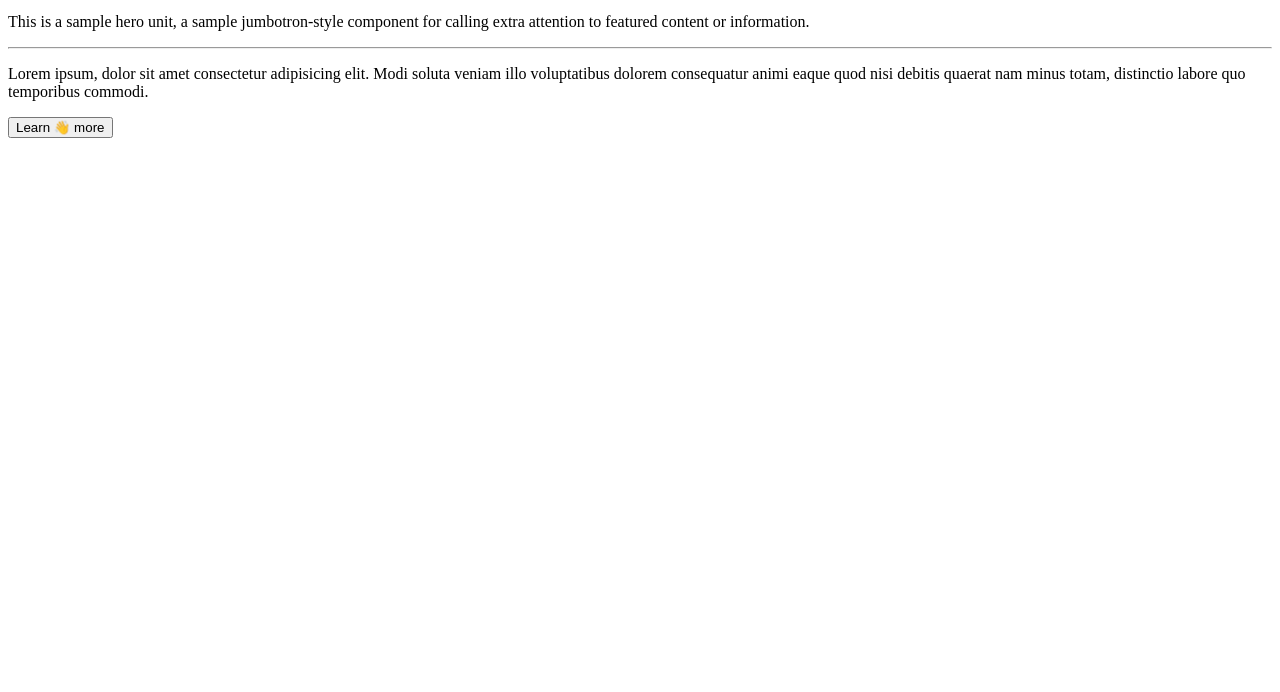
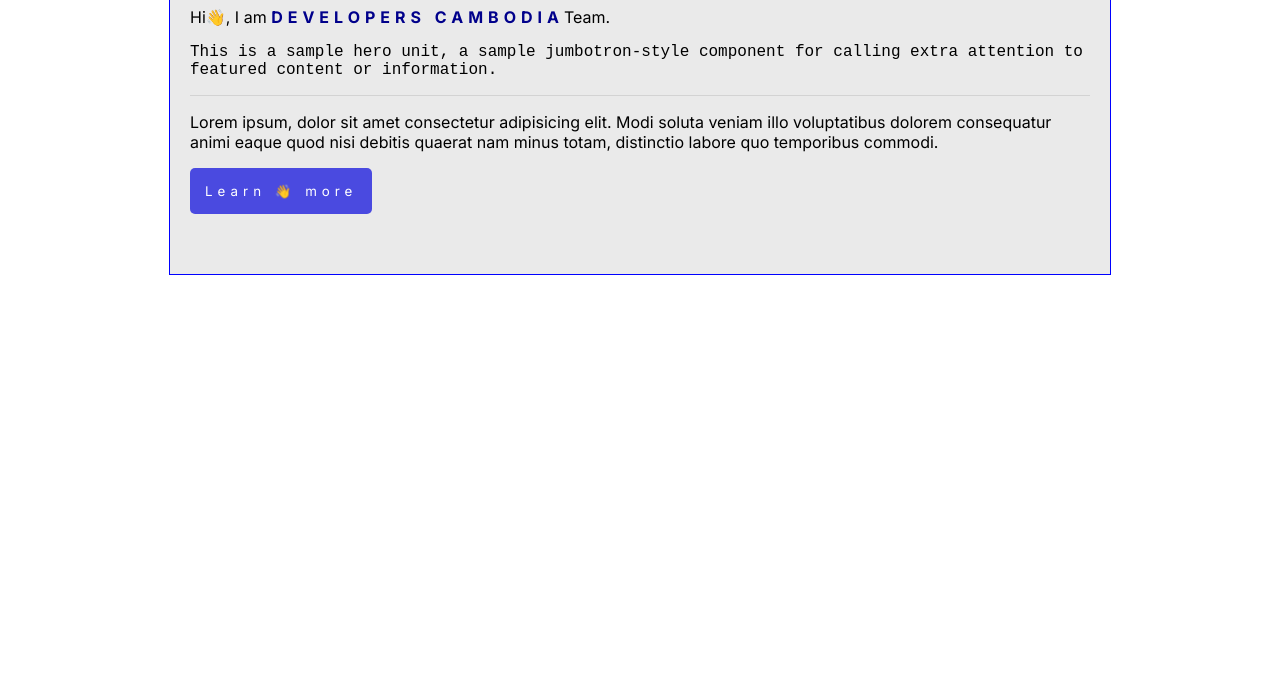
Before and after one commit to khannkanhchana/text-CSS, a plain HTML site: page index.html in a window 1280 px wide. Shown: the part 108-800 px from the top of the page. Drawn offline with Linux system fonts and the light colour scheme; the site is published under a folder, as on GitHub Pages, so addresses that start at the root find nothing; a web font is replaced by a local one.

Commit message:
first commit

```diff
--- a/index.html
+++ b/index.html
@@ -10,7 +10,7 @@
       href="https://fonts.googleapis.com/css2?family=Angkor&family=Inter:ital,opsz,wght@0,14..32,100..900;1,14..32,100..900&display=swap"
       rel="stylesheet"
     />
-    <link rel="stylesheet" href="/css/text.css" />
+    <link rel="stylesheet" href="./css/text.css" />
   </head>
   <body>
     <div>
```
